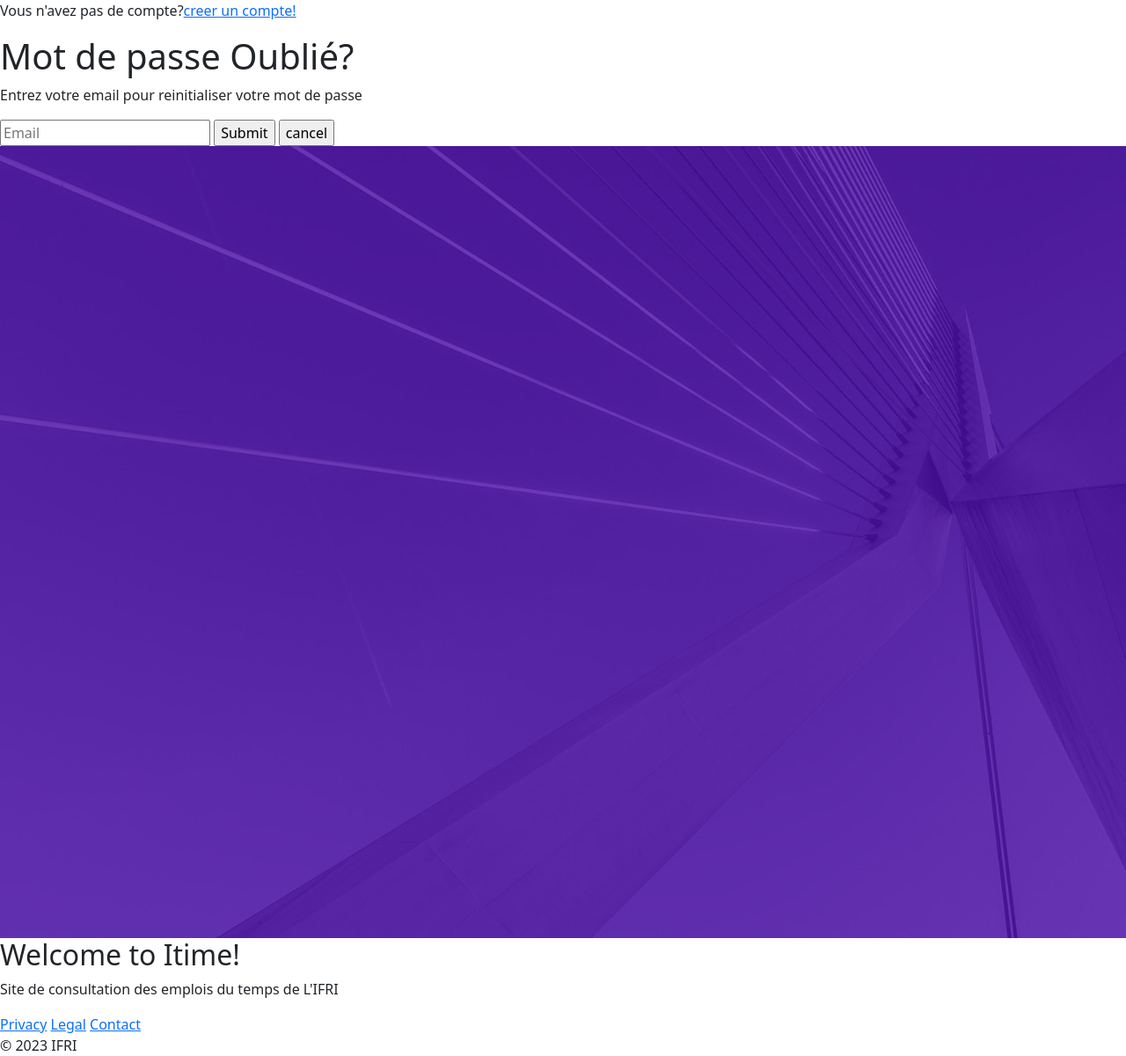
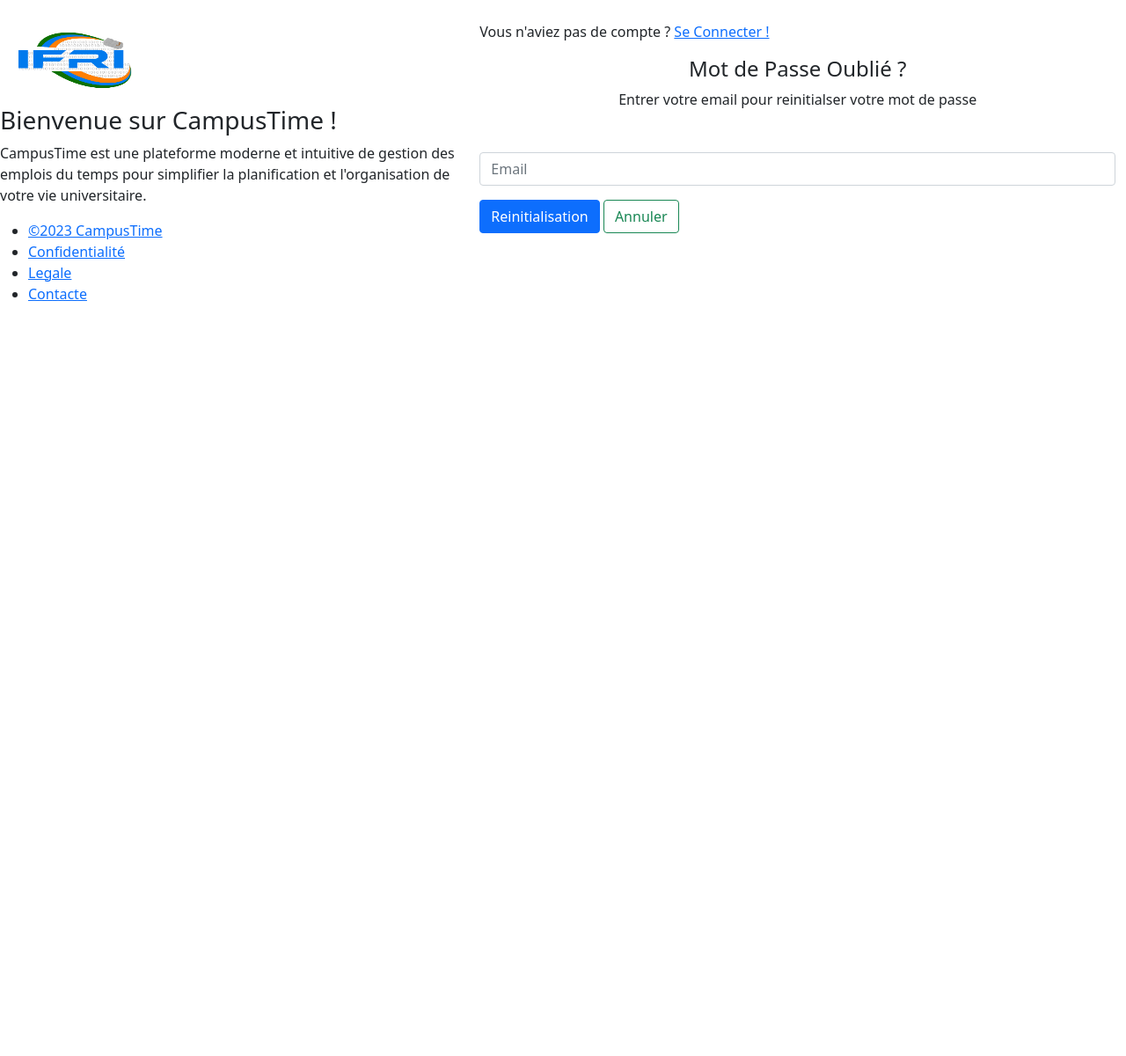
Before and after one commit to Abdoulrachard/Campustimes, a Django app: page /auth/forgot-password in a window 1280 px wide; the page is wider, and only the part inside the window is pictured. Shown: that part at 88% size. After the commit the page ends 342 px from the top of that part, so only its background shows below. Run offline with Django 4.2, Linux system fonts and the light colour scheme; some libraries are stand-ins or nearby versions.

Commit message:
Modification du styles

```diff
--- a/template/auth/forgot-password.html
+++ b/template/auth/forgot-password.html
@@ -6,186 +6,72 @@
 {% block 'main' %}
 
     <!-- Ecrivez le code ici -->
-    <div class="haut">
-        <p>Vous n'avez pas de compte?<a href="#">creer un compte!</a></p>
-    </div>
+    <div class="container-fluid h-100">
+      <div class="row h-100">
+          <div class="col-5 p-0 cloner">
+              <img src={% static '/img/logoifri.png' %} alt="" style="width: 150px ; height: 100px; margin-left: 10px; margin-top: 20px;">
+              <h3 class="">Bienvenue sur CampusTime !</h3>
+              <p class="">CampusTime est une plateforme moderne et intuitive de gestion des emplois du temps pour simplifier la planification et l'organisation de votre vie universitaire.</p>
+              <div class="elment">
+                  <ul class="horizontal-menu" >
+                      <li class="part"><a href="">©2023 CampusTime</a></li>
+                      <li><a href="">Confidentialité</a></li>
+                      <li><a href="">Legale</a></li>
+                      <li><a href="">Contacte</a></li>
 
-    <div class="donc">
-        <div class="yes">
+                  </ul>
+              </div>
+          </div>
+          <div class="col-7  div-1 ">
+              <div class="mt-4 sign">
+                  <p>Vous n'aviez pas de compte ? <a href="">Se Connecter !</a></p>
+              </div>
+              <form action="" class="formulaire" method="post">
+                  <div class="mb-5">
+                      <h4 class="text-center">Mot de Passe Oublié ?</h4>
+                      <p class="title-1 text-center">Entrer votre  email pour reinitialser votre mot de passe </p>
+                  </div>
 
-            <h1>Mot de passe Oublié? </h1>
+                  <div class="mb-3">
+                      <input type="email" class="form-control" id="input1" aria-describedby="emailHelp" placeholder="Email">
+                  </div>
+                  <div class="content">
+                      <button type="submit" name="smettre" class="btn btn-primary">Reinitialisation</button>
+                      <button type="reset" name="annul" class="btn btn-outline-success">Annuler</button>
+                  </div>
 
-        </div>
-        <p>Entrez votre email pour reinitialiser votre mot de passe </p>
-        <form>
-          <input type="email"  name="code" placeholder="Email" class="mail" >
-          <input type="submit" value="Submit" class="edit">
+              </form>
+          </div>
+      </div>
+  </div>
+  {% endblock %}
 
-          <input type="submit" value="cancel" class="edite">
-        </form>
-    </div>
-    <div class="image-container">
-
-           <img src={% static '\img\IMG-20230614-WA0117.jpg' %}  alt="">
-           <h2>Welcome to Itime!</h2>
-
-
-
-           <p>Site de consultation des emplois du temps de L'IFRI</p>
-           <div class="links">
-                <a href="#">Privacy</a>
-
-                <a href="#">Legal</a>
-
-                <a href="#">Contact</a>
-            </div>
-        <footer>
-           &copy; 2023 IFRI
-
-
-        </footer>
-    </div>
-
-
-
- {% endblock %}
- {% block 'style'  %}
- <style>
-.donc {
-    width: 300px;
-    margin: 0 auto;
-    padding: 20px;
-    background-color: #fff;
-    margin-right: 100px;
-    margin-top: 100px;
-  }
-
-  .yes {
-    text-align: justify;
-
-
-  }
-
-  form {
-    margin-top: 20px;
-  }
-
-  label {
-    display: block;
-    margin-bottom: 10px;
-  }
-
-
-
-  input[type="submit"] {
-    /* display: block; */
-    width: 110px;
-    padding-top: 5px;
-    padding: 10px;
-    /* background-color:rgb(127, 127, 146); */
-    color: #fff;
-    border: none;
-    border-radius: 4px;
-    cursor: pointer;
-    height: auto;
-
-  }
-  .mail{
-    display: block;
-    width: 100%;
-    padding: 10px;
-    font-size: 16px;
-    border: 1px solid #ccc;
-    border-radius: 4px;
-    background-color: rgb(155, 155, 155);
-  }
-  .mail:focus{
-    outline: none;
-    border-color: #0088cc;
-    box-shadow: 0 0 5px #0088cc;
-  }
-  .mail:placeholder{
-    color: #999;
-  }
-  .edit:hover {
-    background-color:rgb(68, 68, 241);
-  }
-   .edit:active {
-  background-color:rgb(77, 77, 224)
-   }
-   /* .edite:hover {
-    background-color:rgb(68, 68, 241);
-  }
-   .edite:active {
-  background-color:rgb(77, 77, 224)
-   }   */
-  .edite{
-    background-color: rgb(182, 180, 180);
-    border-style: solid ;
-  }
-  .edit {
-    margin-top: 10px;
-    margin-bottom: 100px;
-    background-color: blue;
-}
-  .cancel{
-    margin-top: 10px;
-    margin-left: 200px;
-
-    background-color: white;
-    text-decoration-color: #0088cc;
-  }
-  .haut{
-    margin-left: 1000px;
-  }
-
- .image-container{
-  position: absolute;
-  top: 0;
-  left: 0;
-  width: 50%;
-  height: 100%;
-}
-.image-container img{
-  width: 90%;
-  height: 100%;
-  object-fit: cover;
-}
-.image-container h2{
-  position: absolute;
-  top: 50%;
-  left: 50%;
-  transform: translate(-50%,-50%);
-  color: white;
-  font-size: 24px;
-  font-weight: bold;
-}
-.image-container p{
-  position:absolute;
-    bottom: 10%;
-    text-align: center;
-    color: #fff;
-    margin-left: 200px;
-    margin-bottom: 200px;
-}
-.image-container .links{
-  position: absolute;
-  bottom: 10px;
-  left: 0;
-  right: 0;
-  text-align: center;
-}
- .image-container .links a{
-  margin: 0 10px;
-  color: white;
-  font-size: 16px;
-  text-decoration: none;
- }
- .image-container footer{
-  position: absolute;
-  bottom: 10px;
-  text-align: center;
- }
-
- </style>
- {% endblock %}
+  {% block 'style' %}
+  <style>
+      /* Ecrivez votre css ici  */
+      html, body{ height:100%;}
+  .content{display:flex ; justify-content: space-between; margin-top: 5%;}
+  .formulaire{width: 300px; margin-top: 20%; margin-left: 35%;}
+  .formulaire input{ padding: 9.5px;}
+  .pr{margin-top: 5px;}
+  .pr a {text-decoration: none;}
+  .btn{width: 130px !important; height: 40px !important;}
+  .title-1{color: #a7afb7;}
+  /* .formulaire h4{font-weight: 600;} */
+  .sign{ margin-left: 60%;}
+  .sign p{font-size: 15px; font-weight: 500;}
+  .sign a {text-decoration: none}
+  .div-1{background-color: #f0f0f0;}
+  .cloner{background-image:url({% static '/img/bg-4.jpg' %} ); background-repeat: no-repeat; background-position: center; background-size: cover;}
+  .cloner h3{font-size: 25px ;  color: white; margin-left: 20px; margin-top: 200px;}
+  .cloner p{font-size: 16px ;  color: #beb1b1; margin-left: 20px; margin-top: 0px;}
+  /* .elment li{ list-style: none;}
+  .elment li a {display: inline-block; text-decoration: none; color: #fff} */
+  .horizontal-menu {list-style: none;display: flex;}
+  .horizontal-menu li {margin-right: 30px;}
+  .horizontal-menu li a {text-decoration: none; color: #fff;}
+  .horizontal-menu li:last-child { margin-right: 0;}
+  .elment{margin-top: 40%;}
+  .horizontal-menu .part{margin-right: 25%;}
+  </style>
+  {% endblock %}
```
Also changed, not shown: static/img/bg-4.jpg (renamed from static/img/IMG-20230614-WA0117.jpg).
